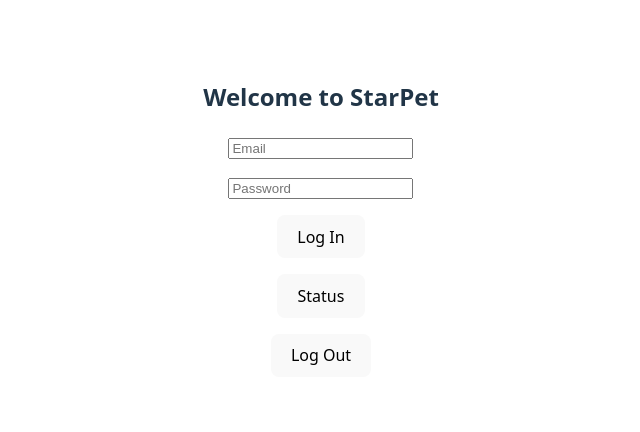
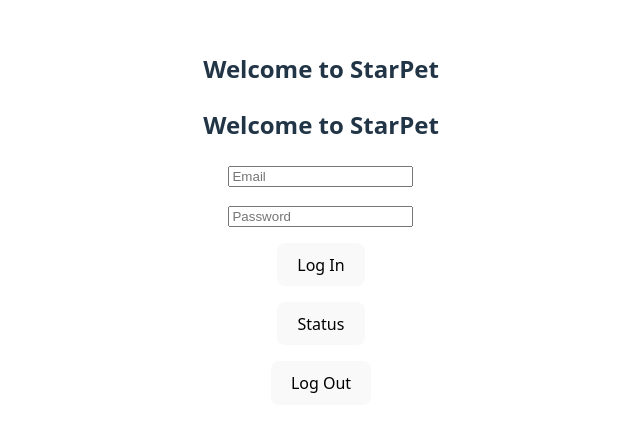
Before and after one commit to whoguy24/starpet, a React (Vite) app: page /login in a window 1280 px wide. Shown: the part 182-614 px from the top of the page, without its empty margins (319-959 px from the left). Built offline with nearby package versions, Linux system fonts and the light colour scheme; no server answers.

Commit message:
Fixed issue with Login component not being recognized by App.jsx

```diff
--- a/src/App.jsx
+++ b/src/App.jsx
@@ -1,13 +1,11 @@
 // Import Modules
 import { BrowserRouter as Router, Routes, Route } from "react-router-dom";
 import ProtectedRoute from "./auth/ProtectedRoute";
-import Landing from "./pages/landing";
-import Login from "./pages/login";
+import Landing from "./pages/Landing";
+import Login from "./pages/Login";
 
 // Import CSS
 import './App.css'
-
-// Test Commit
 
 // Component Function
 function App() {
--- a/src/pages/login.jsx
+++ b/src/pages/login.jsx
@@ -5,6 +5,7 @@ import LoginForm from "../auth/LoginForm.jsx";
 const Login = () => {
   return (
     <>
+      <h2>Welcome to StarPet</h2>
       <LoginForm/>
     </>
   );
```
